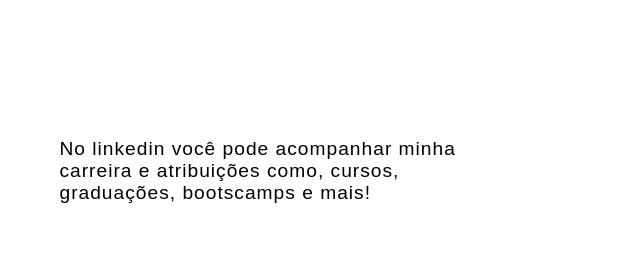
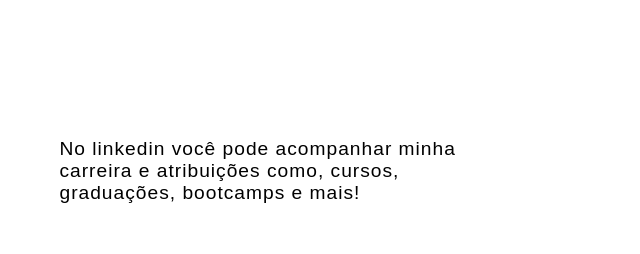
Before and after one commit to viniciuspachecodevjava/Projeto-landingpage-with-morphing-menu, a plain HTML site: page index.html in a window 1280 px wide. Shown: the part 1199-1453 px from the top of the page, 632-1272 px from the left. Drawn offline with Linux system fonts and the light colour scheme.

```diff
--- a/index.html
+++ b/index.html
@@ -78,7 +78,7 @@
     </a>
         <div class="text-card">
             <p>
-                No linkedin você pode acompanhar minha carreira e atribuições como, cursos, graduações, bootscamps e mais!
+                No linkedin você pode acompanhar minha carreira e atribuições como, cursos, graduações, bootcamps e mais!
             </p>
         </div>
     </div>
```
